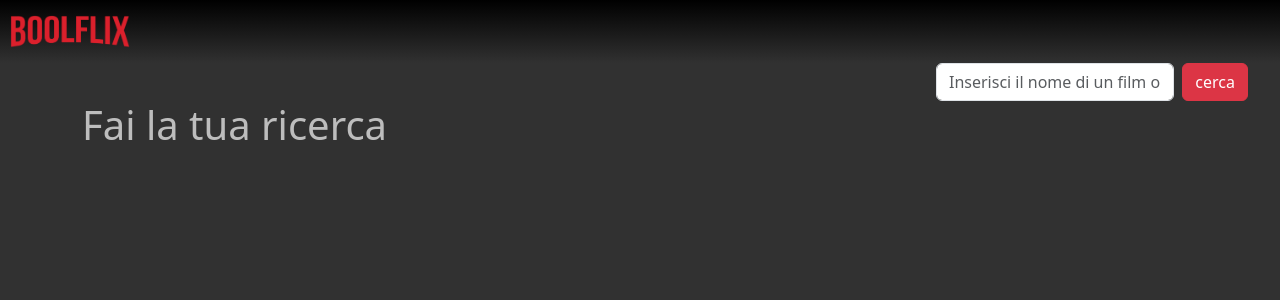
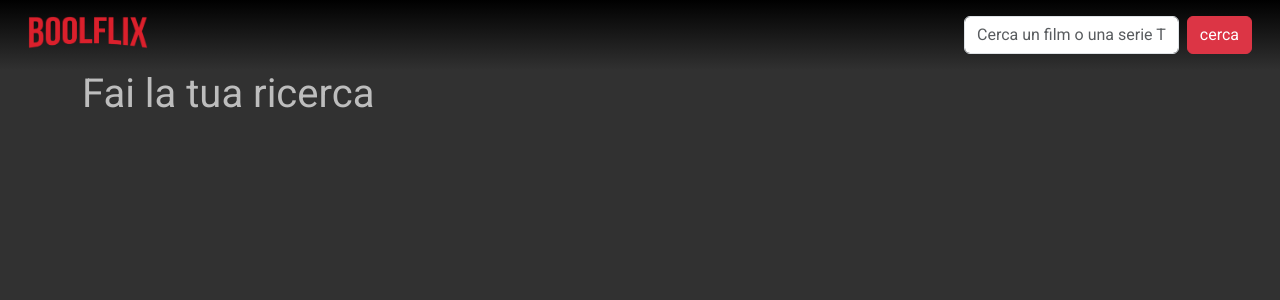
Before and after one commit to peppegerace/vite-boolflix, a Vue app: page / in a window 1280 px wide. Shown: the top 300 px of the page. Built offline with nearby package versions, Linux system fonts and the light colour scheme.

Commit message:
[edit] all structure of App,remove some components [add] API call for tv show

```diff
--- a/package.json
+++ b/package.json
@@ -9,6 +9,7 @@
     "preview": "vite preview"
   },
   "dependencies": {
+    "@fontsource/roboto": "^5.0.8",
     "axios": "^1.5.1",
     "bootstrap": "^5.3.2",
     "vue": "^3.3.4"
--- a/src/App.vue
+++ b/src/App.vue
@@ -2,14 +2,12 @@
 import { store } from './data/store';
 import axios from 'axios';
 import Header from './components/Header.vue';
-import Searchbar from './components/Searchbar.vue';
 import Main from './components/Main.vue';
 
 export default {
   name: 'App',
   components:{
     Header,
-    Searchbar,
     Main
   },
   data() {
@@ -19,22 +17,17 @@ export default {
   },
   methods: {
 
-    getApi() {
+    getApi(type) {
 
-      let myUrl = store.apiMovieUrl;
+      axios.get(store.apiUrl + type, {
+        params: store.apiParams
+      })
+        .then(res => {
 
-      if (store.searchMovie !== "") {
-        myUrl += `${store.searchMovie}`
-        console.log(myUrl)
-      } else {
-        myUrl += ``
-      }
-
-      axios.get(myUrl)
-        .then(res => {
-          store.movieList = res.data.results;
+          store[type] = res.data.results;
+          // store.movieList = res.data.results;
           store.loading = false;
-          store.apiMovieUrl += "";
+          // store.apiMovieUrl += "";
           console.log(res.data.results);
 
         })
@@ -42,12 +35,17 @@ export default {
           console.log(err);
         })
         .finally(() => {
-          store.loading = false;
+          // store.loading = false;
         })
+    },
+
+    mysearch() {
+      this.getApi('movie')
+      this.getApi('tv')
     }
   },
   mounted() {
-    // this.getApi()
+
   }
 }
 </script>
@@ -55,9 +53,13 @@ export default {
 
 <template>
 
-  <Header />
-  <Searchbar @mysearch="getApi"/>
-  <Main />
+  <Header @mysearch="mysearch"/>
+  <div class="container">
+    <h1 v-if="store.loading">Fai la tua ricerca</h1>
+  </div>
+  <Main title="Film" type="movie" v-if="!store.loading"/>
+  <Main title="Serie TV" type="tv" v-if="!store.loading"/>
+
 
 </template>
 
@@ -67,7 +69,9 @@ export default {
 @use './scss/main.scss' as *;
 
 body {
+  font-family: 'Roboto', sans-serif;
   background-color: #313131;
+  color: #bdbdbd;
 }
 
 </style>
--- a/src/components/Header.vue
+++ b/src/components/Header.vue
@@ -1,16 +1,57 @@
 <script>
+import { store } from '../data/store';
+
 export default {
-  name: 'Header'
+  name: 'Header',
+  data() {
+    return {
+      store
+    }
+  }
 }
 </script>
 
 
 <template>
 
-  <header>
+  <header class="p-3">
 
-    <div class="logo">
-      <img src="/logo_boolflix.png" alt="">
+    <div class="container-fluid">
+      <div class="row justify-content-between">
+
+        <div class="col">
+          <div class="logo">
+            <img src="/logo_boolflix.png" alt="">
+          </div>
+        </div>
+
+        <div class="col-3">
+
+          <div class="searchbar d-flex">
+            <input
+              type="text"
+              class="form-control"
+              placeholder="Cerca un film o una serie TV"
+              v-model="store.apiParams.query"
+              @keyup.enter="$emit('mysearch')"
+            >
+            <button class="btn btn-danger ms-2" @click="$emit('mysearch')">cerca</button>
+
+            <!-- <div class="col-2">
+
+              <select name="" class="form-select" id="">
+                <option value="">Seleziona categoria</option>
+                <option value="movie">Film</option>
+                <option value="tv">Serie TV</option>
+              </select>
+
+            </div> -->
+
+          </div>
+
+        </div>
+
+      </div>
     </div>
 
   </header>
--- a/src/components/Main.vue
+++ b/src/components/Main.vue
@@ -1,12 +1,20 @@
 <script>
-import MovieContainer from './partials/MovieContainer.vue';
-import TvContainer from './partials/TvContainer.vue';
+import card from './partials/card.vue';
+import { store } from '../data/store'
 
 export default {
   name: 'Main',
+  props: {
+    title: String,
+    type: String
+  },
   components: {
-    MovieContainer,
-    TvContainer
+    card
+  },
+  data() {
+    return {
+      store
+    }
   }
 }
 </script>
@@ -17,8 +25,14 @@ export default {
 <main>
 
   <div class="container">
-    <MovieContainer />
-    <!-- <TvContainer /> -->
+    <h2>{{ title }}</h2>
+    <div class="row">
+      <card
+        v-for="film in store[type]"
+        :key="film.id"
+        :film="film"
+      />
+    </div>
   </div>
 
 </main>
@@ -28,10 +42,5 @@ export default {
 
 <style lang="scss">
 
-main {
-  // height: 90vh;
-  background-color: #313131;
-  color: #bdbdbd;
-}
 
 </style>
--- a/src/components/Searchbar.vue
+++ /dev/null
@@ -1,50 +0,0 @@
-<script>
-import { store } from '../data/store';
-
-export default {
-  name: 'Searchbar',
-  data() {
-    return {
-      store
-    }
-  }
-}
-</script>
-
-
-<template>
-
-  <div class="searchbar d-flex justify-content-end px-3">
-
-    <div class="col-3 me-3 d-flex">
-      <input
-        type="text"
-        class="form-control"
-        placeholder="Inserisci il nome di un film o di una serie TV"
-        v-model="store.searchMovie"
-        @keyup.enter="$emit('mysearch')">
-        <button class="btn btn-danger ms-2" @click="$emit('mysearch')">cerca</button>
-    </div>
-
-    <!-- <div class="col-2">
-
-      <select name="" class="form-select" id="">
-        <option value="">Seleziona categoria</option>
-        <option value="movie">Film</option>
-        <option value="tv">Serie TV</option>
-      </select>
-
-    </div> -->
-  </div>
-
-</template>
-
-
-<style lang="scss">
-
-.searchbar {
-  background-color: #313131;
-
-}
-
-</style>
--- a/src/components/partials/MovieContainer.vue
+++ /dev/null
@@ -1,38 +0,0 @@
-<script>
-import card from './card.vue';
-
-import { store } from '../../data/store'
-
-export default {
-  name: 'MovieContainer',
-  components: {
-    card
-  },
-  data() {
-    return {
-      store
-    }
-  }
-}
-</script>
-
-
-<template>
-
-  <h1 v-if="store.loading">Fai la tua ricerca</h1>
-
-  <div class="container">
-    <div class="row">
-    <h2 v-if="store.movieList.length > 0">Film</h2>
-
-    <card v-for="film in store.movieList" :details="film" :key="film.id" />
-
-  </div>
-</div>
-
-</template>
-
-
-<style lang="scss">
-
-</style>
--- a/src/components/partials/TvContainer.vue
+++ /dev/null
@@ -1,15 +0,0 @@
-<script>
-export default {
-  name: 'TvContainer'
-}
-</script>
-
-
-<template>
-  <h2>Serie Tv</h2>
-</template>
-
-
-<style lang="scss">
-
-</style>
--- a/src/components/partials/card.vue
+++ b/src/components/partials/card.vue
@@ -1,27 +1,32 @@
 <script>
+import { store } from '../../data/store'
+
 export default {
   name: 'card',
   props: {
-    details: Object
+    film: Object
+  },
+  data() {
+    return {
+      store
+    }
   }
 }
 </script>
 
 
 <template>
+
   <div class="col-3">
+    <div class="card mb-3 p-1">
 
-    <div class="card mb-3 p-1
-    ">
+      <h5>{{ film.title || film.name}}</h5>
+      <h5>{{ film.original_title || film.original_name}}</h5>
+      <h5>Lingua: {{ film.original_language }}</h5>
+      <h5>Voto: {{ film.vote_average }}</h5>
 
-      <h5>{{ details.title }}</h5>
-      <h5>{{ details.original_title }}</h5>
-      <h5>{{ details.original_language }}</h5>
-      <h5>{{ details.vote_average }}</h5>
     </div>
-
   </div>
-
 
 </template>
 
--- a/src/data/store.js
+++ b/src/data/store.js
@@ -1,8 +1,15 @@
 import { reactive } from "vue";
 
 export const store = reactive({
-  apiMovieUrl: 'https://api.themoviedb.org/3/search/movie?api_key=3631efd29a957420d92845b4bba7a096&query=',
+  // apiMovieUrl: 'https://api.themoviedb.org/3/search/movie?api_key=3631efd29a957420d92845b4bba7a096&query=',
+  apiUrl: 'https://api.themoviedb.org/3/search/',
+  apiParams: {
+    api_key: '3631efd29a957420d92845b4bba7a096',
+    language: 'it-IT',
+    query: ''
+  },
   searchMovie: "",
   movieList: [],
+  tvShowList: [],
   loading: true
 })
--- a/src/scss/main.scss
+++ b/src/scss/main.scss
@@ -1,3 +1,4 @@
 @use './partials/vars' as *;
 
-@import 'bootstrap/scss/bootstrap'
+@import 'bootstrap/scss/bootstrap' ;
+@import '@fontsource/roboto'
```
Also changed, not shown: 1 other file (tests, documents, lock files or other folders).
